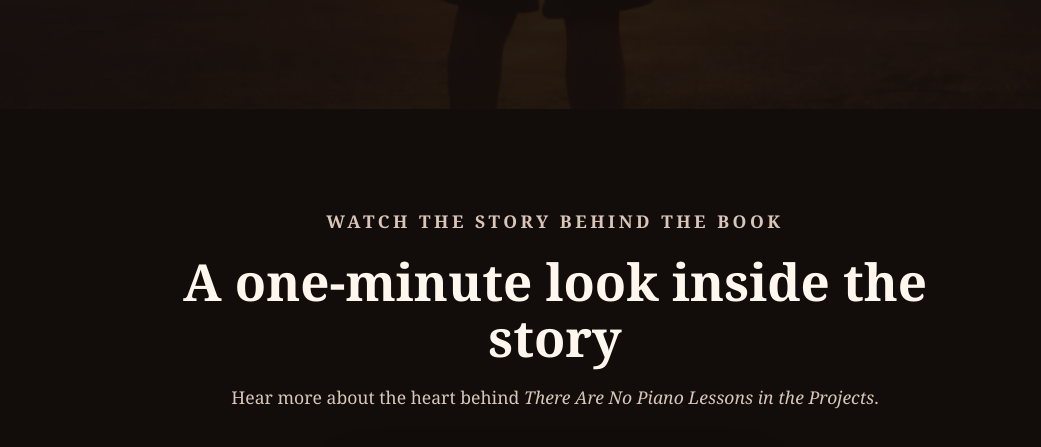
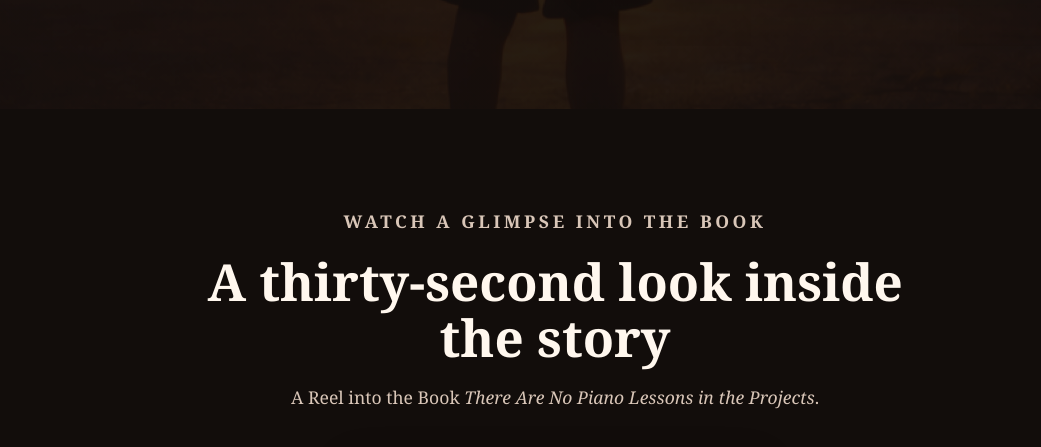
Before and after one commit to coachwest1-star/bowlarenapublishing, a plain HTML site: page index.html in a window 1280 px wide. Shown: the part 1029-1476 px from the top of the page, without its empty margins (85-1126 px from the left). Drawn offline with Linux system fonts and the light colour scheme.

Commit message:
Update index.html

```diff
--- a/index.html
+++ b/index.html
@@ -61,10 +61,10 @@
 
   <section id="book-video" class="section video-section">
     <div class="section-heading">
-      <p class="eyebrow">Watch the Story Behind the Book</p>
-      <h2>A one-minute look inside the story</h2>
+      <p class="eyebrow">Watch a Glimpse into the Book</p>
+      <h2>A thirty-second look inside the story</h2>
       <p>
-        Hear more about the heart behind <em>There Are No Piano Lessons in the Projects</em>.
+        A Reel into the Book <em>There Are No Piano Lessons in the Projects</em>.
       </p>
     </div>
 
```
